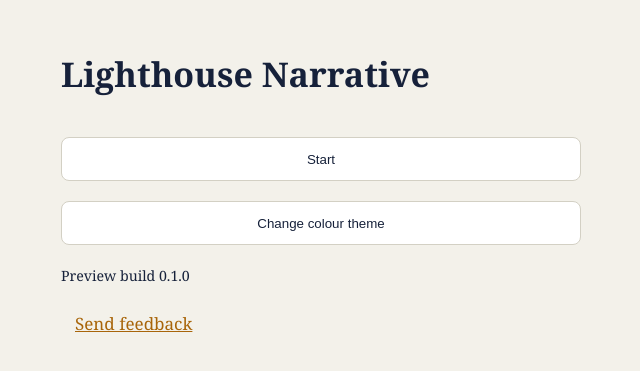
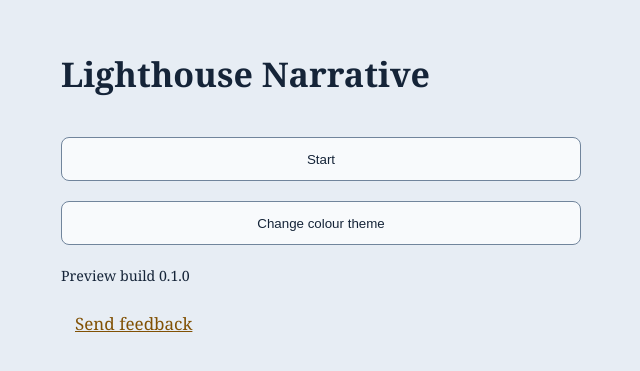
Before and after one commit to sameepl/Lighthouse-Narrative, a React (Vite) app: page / in a window 1280 px wide. Shown: the part 211-582 px from the top of the page, without its empty margins (319-959 px from the left). Built offline with nearby package versions, Linux system fonts and the light colour scheme.

Commit message:
Restore light-theme artwork and readable colour hierarchy (#202)

```diff
--- a/src/ui/theme.css
+++ b/src/ui/theme.css
@@ -9,32 +9,35 @@
   --line: #223056;
   --glass: rgba(10, 18, 38, 0.78);
   --art: 1;
+  --on-accent: #1a1205;
 }
 @media (prefers-color-scheme: light) {
   :root:not([data-theme='dark']) {
-    --bg: #f3f1ea;
-    --panel: #fff;
-    --fg: #16213a;
-    --dim: #5b6783;
-    --amber: #a8650a;
-    --green: #17803f;
-    --warn: #b8441a;
-    --line: #d3d0c4;
-    --glass: rgba(243, 241, 234, 0.82);
-    --art: 0.4;
+    --bg: #e7edf4;
+    --panel: #f8fafc;
+    --fg: #152438;
+    --dim: #465a70;
+    --amber: #815104;
+    --green: #14633f;
+    --warn: #983b1d;
+    --line: #71859c;
+    --glass: rgba(231, 237, 244, 0.96);
+    --art: 0.94;
+    --on-accent: #ffffff;
   }
 }
 :root[data-theme='light'] {
-  --bg: #f3f1ea;
-  --panel: #fff;
-  --fg: #16213a;
-  --dim: #5b6783;
-  --amber: #a8650a;
-  --green: #17803f;
-  --warn: #b8441a;
-  --line: #d3d0c4;
-  --glass: rgba(243, 241, 234, 0.82);
-  --art: 0.4;
+  --bg: #e7edf4;
+  --panel: #f8fafc;
+  --fg: #152438;
+  --dim: #465a70;
+  --amber: #815104;
+  --green: #14633f;
+  --warn: #983b1d;
+  --line: #71859c;
+  --glass: rgba(231, 237, 244, 0.96);
+  --art: 0.94;
+  --on-accent: #ffffff;
 }
 * {
   box-sizing: border-box;
@@ -392,7 +395,7 @@ main {
 .choices button.try {
   background: var(--amber);
   border-color: var(--amber);
-  color: #1a1205;
+  color: var(--on-accent);
   font-weight: 700;
   text-align: center;
 }
```
Also changed, not shown: 1 other file (tests, documents, lock files or other folders).
